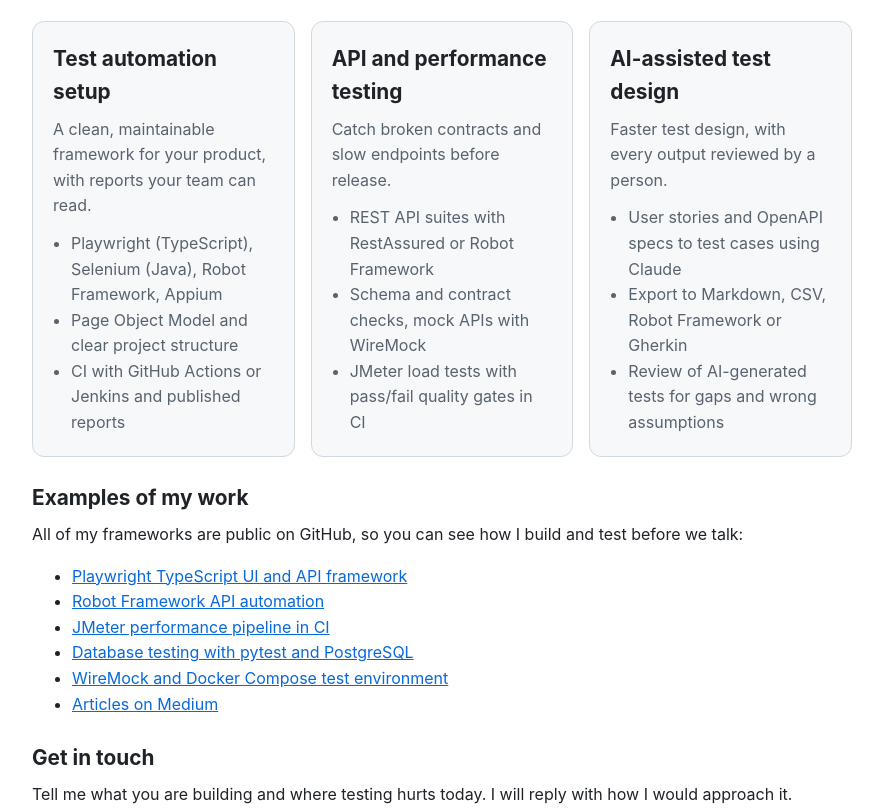
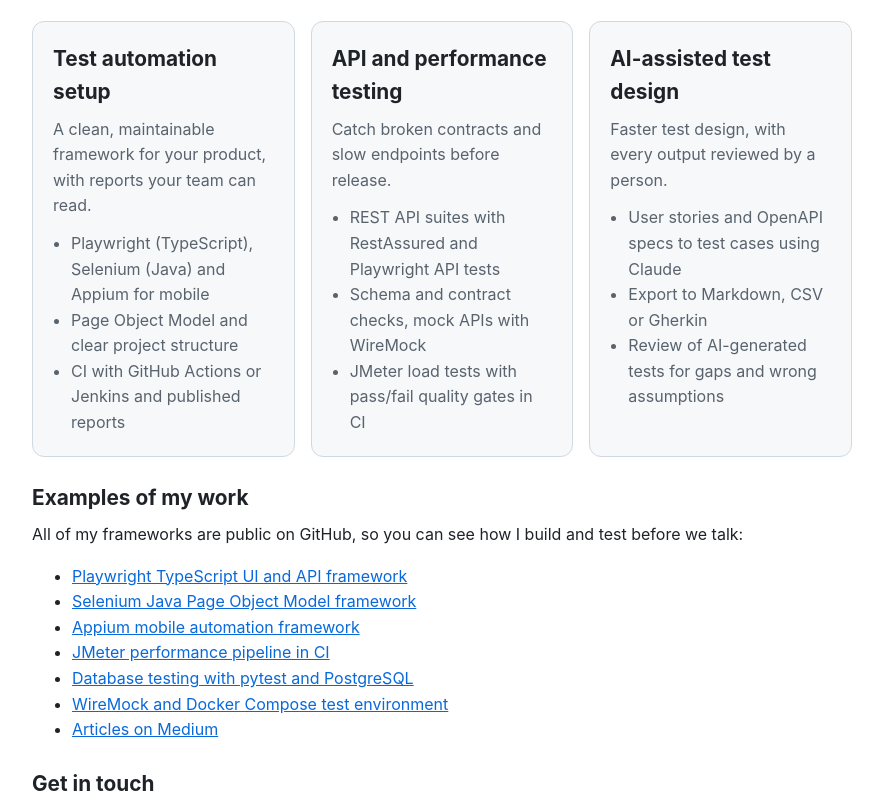
Before and after one commit to rudrasurti/rudrasurti.github.io, a plain HTML site: page services.html in a window 1280 px wide. Shown: the part 234-1045 px from the top of the page, without its empty margins (198-1081 px from the left). Drawn offline with Linux system fonts and the light colour scheme.

Commit message:
Add files via upload

```diff
--- a/services.html
+++ b/services.html
@@ -40,7 +40,7 @@ footer{padding:30px 0 50px;color:var(--muted);font-size:.9rem;border-top:1px sol
 <h2>Test automation setup</h2>
 <p class="muted">A clean, maintainable framework for your product, with reports your team can read.</p>
 <ul>
-<li>Playwright (TypeScript), Selenium (Java), Robot Framework, Appium</li>
+<li>Playwright (TypeScript), Selenium (Java) and Appium for mobile</li>
 <li>Page Object Model and clear project structure</li>
 <li>CI with GitHub Actions or Jenkins and published reports</li>
 </ul>
@@ -49,7 +49,7 @@ footer{padding:30px 0 50px;color:var(--muted);font-size:.9rem;border-top:1px sol
 <h2>API and performance testing</h2>
 <p class="muted">Catch broken contracts and slow endpoints before release.</p>
 <ul>
-<li>REST API suites with RestAssured or Robot Framework</li>
+<li>REST API suites with RestAssured and Playwright API tests</li>
 <li>Schema and contract checks, mock APIs with WireMock</li>
 <li>JMeter load tests with pass/fail quality gates in CI</li>
 </ul>
@@ -59,7 +59,7 @@ footer{padding:30px 0 50px;color:var(--muted);font-size:.9rem;border-top:1px sol
 <p class="muted">Faster test design, with every output reviewed by a person.</p>
 <ul>
 <li>User stories and OpenAPI specs to test cases using Claude</li>
-<li>Export to Markdown, CSV, Robot Framework or Gherkin</li>
+<li>Export to Markdown, CSV or Gherkin</li>
 <li>Review of AI-generated tests for gaps and wrong assumptions</li>
 </ul>
 </div>
@@ -69,7 +69,8 @@ footer{padding:30px 0 50px;color:var(--muted);font-size:.9rem;border-top:1px sol
 <p>All of my frameworks are public on GitHub, so you can see how I build and test before we talk:</p>
 <ul>
 <li><a href="https://github.com/rudrasurti/Playwright-TypeScript-UI-API-Framework">Playwright TypeScript UI and API framework</a></li>
-<li><a href="https://github.com/rudrasurti/Robot-Framework-API-Automation">Robot Framework API automation</a></li>
+<li><a href="https://github.com/rudrasurti/Selenium-Java-POM-Framework">Selenium Java Page Object Model framework</a></li>
+<li><a href="https://github.com/rudrasurti/Appium-Java-POM-Framework">Appium mobile automation framework</a></li>
 <li><a href="https://github.com/rudrasurti/JMeter-Performance-Testing-Pipeline">JMeter performance pipeline in CI</a></li>
 <li><a href="https://github.com/rudrasurti/database-testing-framework">Database testing with pytest and PostgreSQL</a></li>
 <li><a href="https://github.com/rudrasurti/qa-devops-toolkit">WireMock and Docker Compose test environment</a></li>
```
